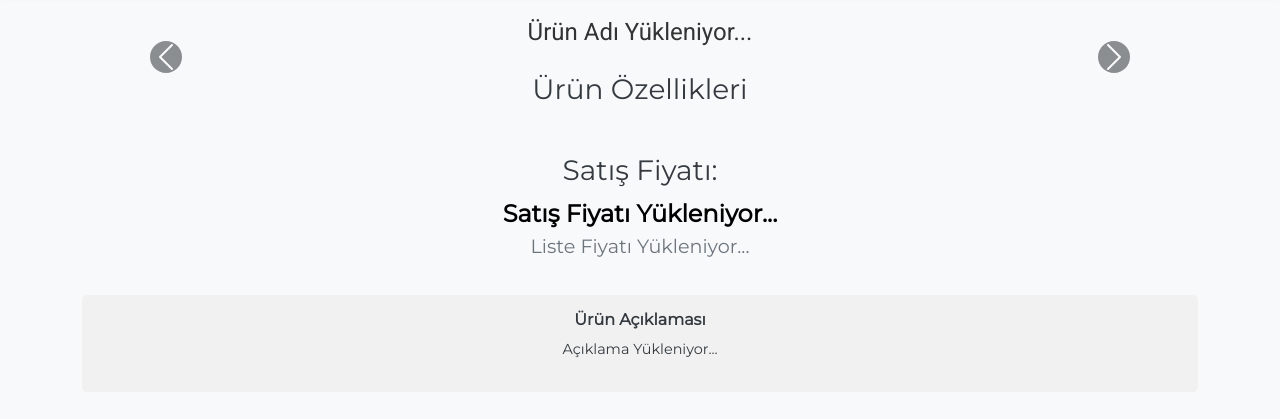
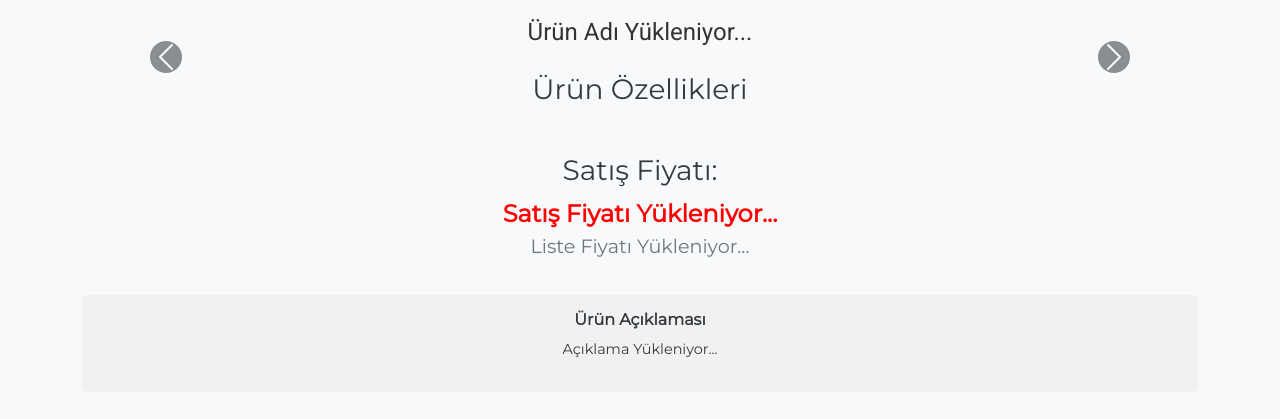
Before and after one commit to erkayaYazilim/qrcode, a plain HTML site: page user.html in a window 1280 px wide. Shown: the part 102-521 px from the top of the page. Drawn offline with nearby package versions, Linux system fonts and the light colour scheme.

Commit message:
Add files via upload

```diff
--- a/user.html
+++ b/user.html
@@ -169,7 +169,7 @@
         .price #discountedPrice {
             font-size: 1.5rem;
             font-weight: bold;
-            color: #000;
+            color: red;
         }
 
         .price #listPrice {
@@ -429,6 +429,7 @@
 
                     if (data.discountedPrice) {
     document.getElementById('priceHeader').textContent = 'Satış Fiyatı:';
+    document.getElementById('priceHeader').style.color = 'red';
     document.getElementById('discountedPrice').textContent = data.discountedPrice + ' TL (Kdv dahil)';
 } else {
     document.getElementById('priceHeader').textContent = 'Satış Fiyatı';
```
